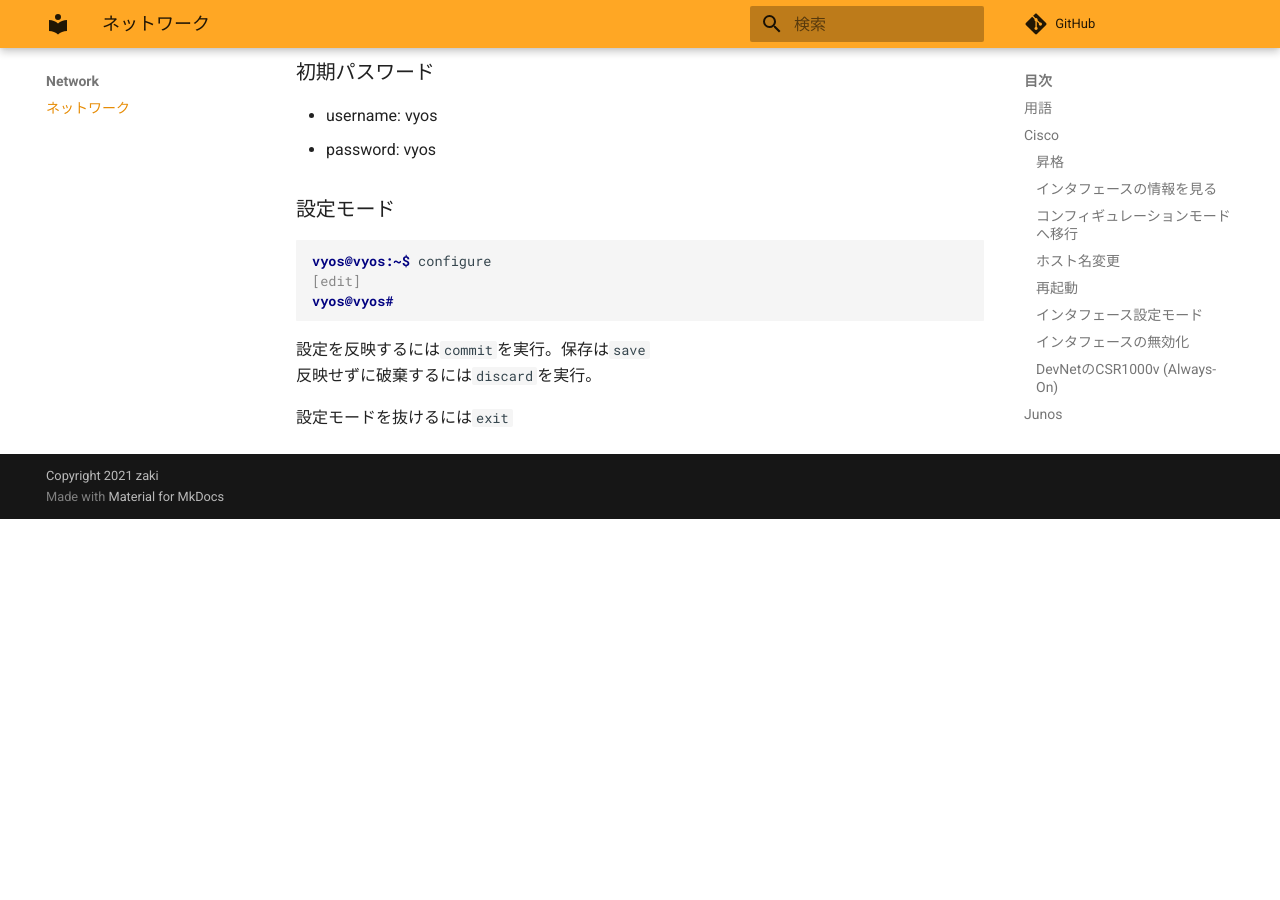
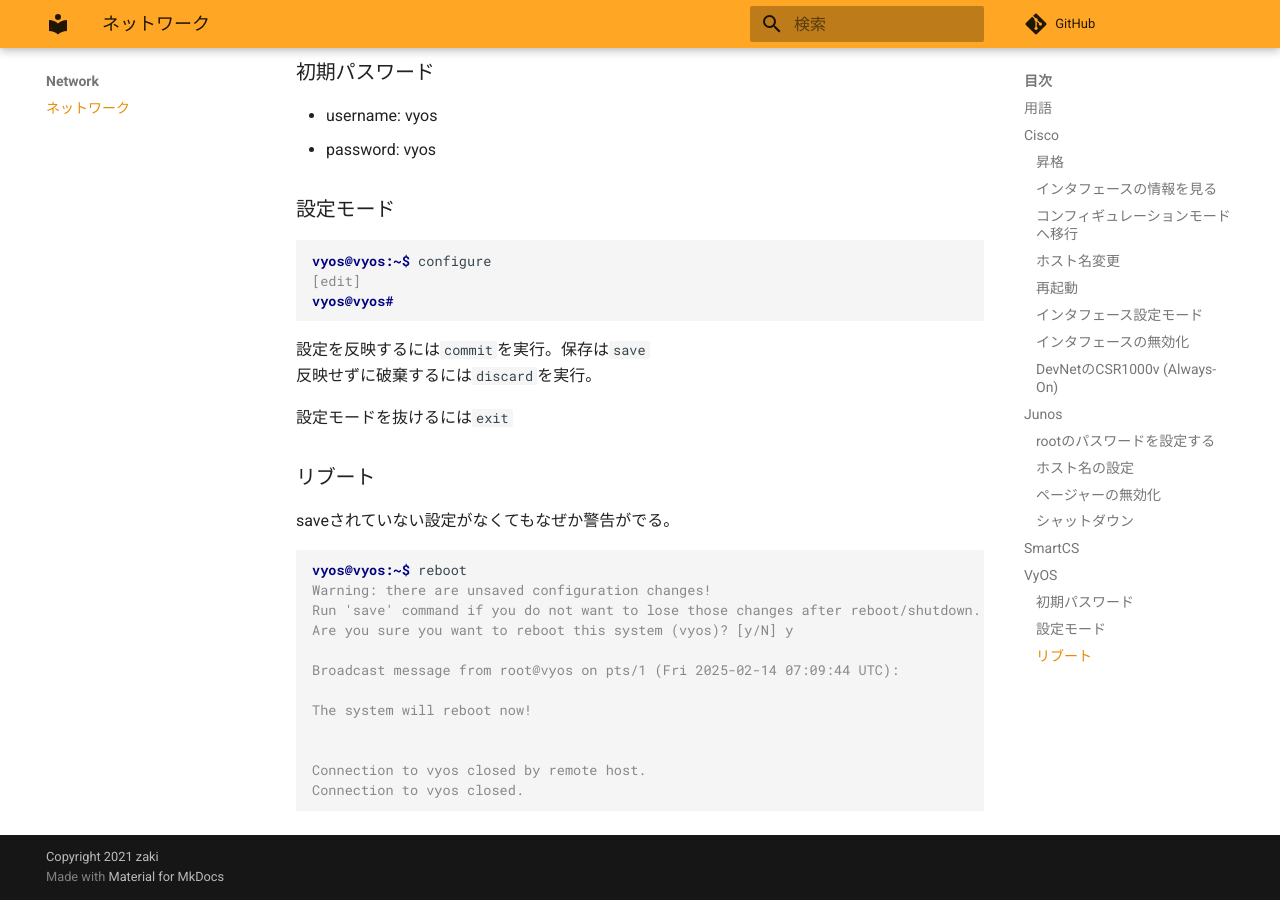
Before and after one commit to zaki-lknr/docs, an MkDocs documentation site: the page built from docs/Network/index.md, in a window 1280 px wide and 900 px high, scrolled down 3575 px. Built offline with MkDocs 1.6.1 and Material for MkDocs 9.7.7, drawn with Linux system fonts in a browser that asks for light colours; comment, search, counter and statistics services are not loaded; before the commit the page ends 4094 px from its top, so only the background shows below that.

Commit message:
add: network: VyOS reboot

````diff
--- a/docs/Network/index.md
+++ b/docs/Network/index.md
@@ -176,3 +176,22 @@ vyos@vyos#
 反映せずに破棄するには`discard`を実行。
 
 設定モードを抜けるには`exit`
+
+### リブート
+
+saveされていない設定がなくてもなぜか警告がでる。
+
+```console
+vyos@vyos:~$ reboot
+Warning: there are unsaved configuration changes!
+Run 'save' command if you do not want to lose those changes after reboot/shutdown.
+Are you sure you want to reboot this system (vyos)? [y/N] y
+
+Broadcast message from root@vyos on pts/1 (Fri 2025-02-14 07:09:44 UTC):
+
+The system will reboot now!
+
+
+Connection to vyos closed by remote host.
+Connection to vyos closed.
+```
````
